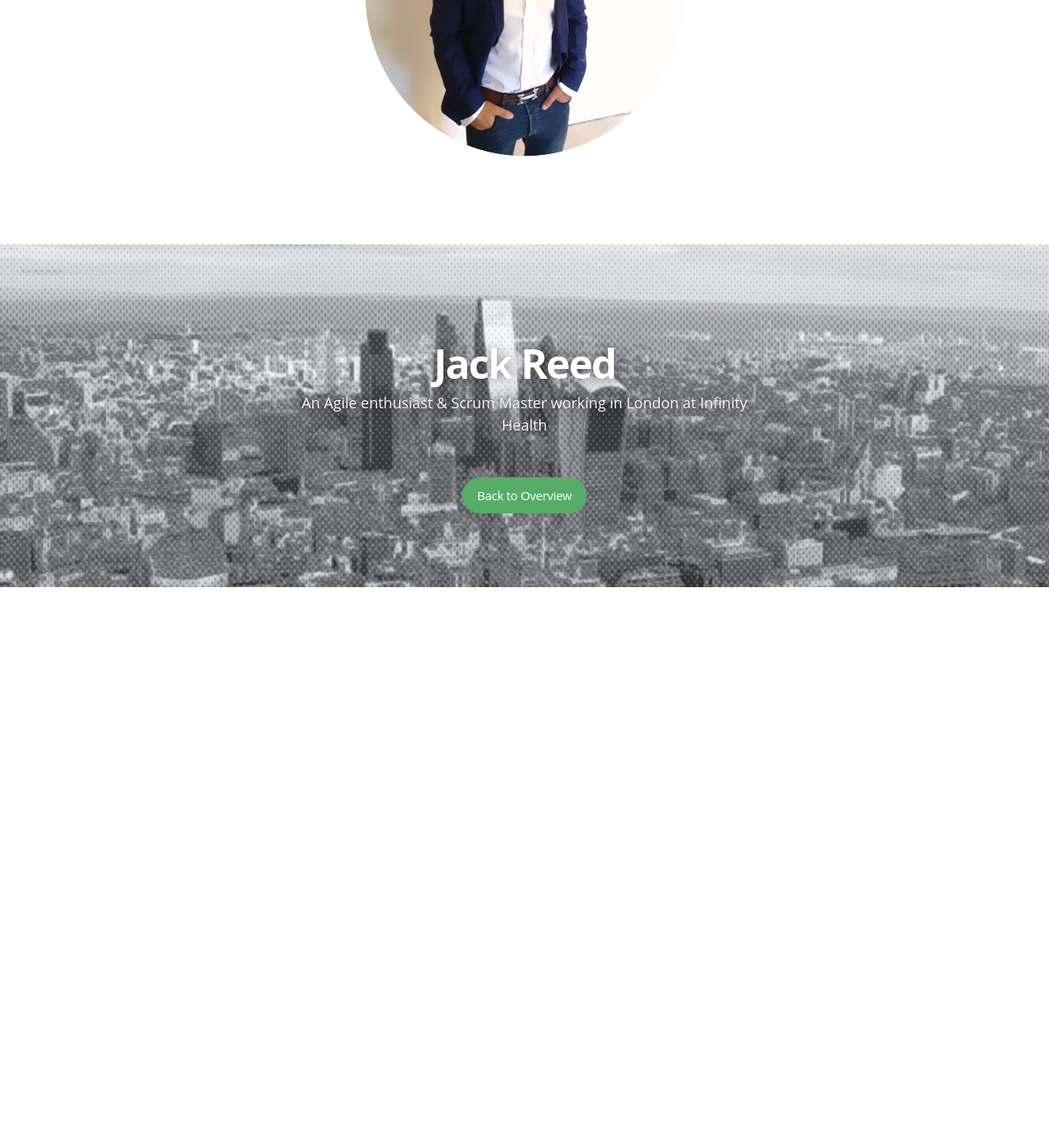
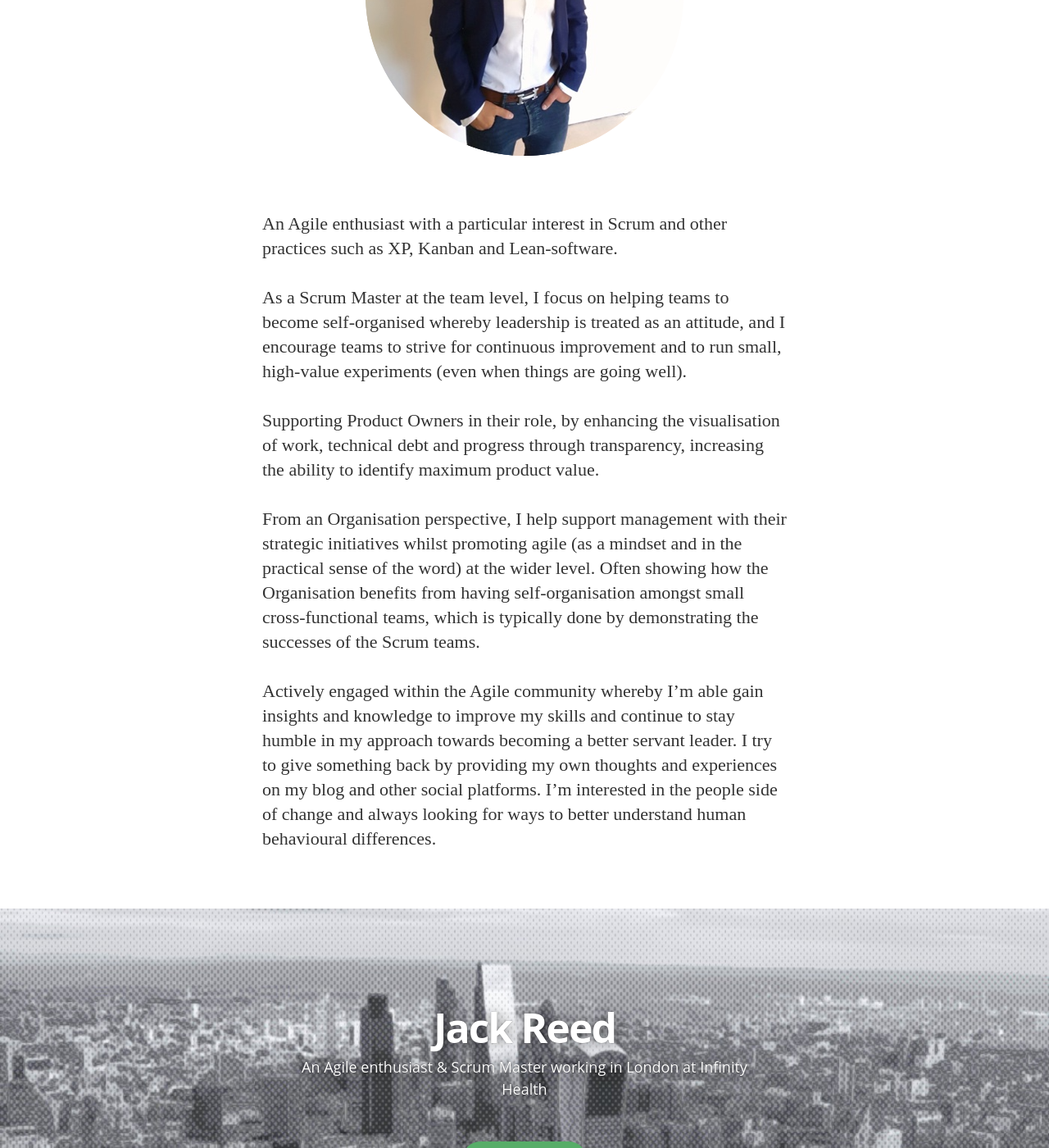
Before and after one commit to IamJackReed/JackReed, a Jekyll site: the page built from about-me.md, in a window 1280 px wide and 1400 px high, scrolled down 462 px. Shown: the whole window at 82% size. Built offline with Jekyll 4.4.1, drawn with Linux system fonts in a browser that asks for light colours; nearby versions of some CDN libraries; some web fonts are replaced; before the commit the page ends 1178 px from its top, so only the background shows below that.

Commit message:
Update about-me.md

```diff
--- a/about-me.md
+++ b/about-me.md
@@ -6,4 +6,14 @@
 
 <p style="text-align:center;"><img src="/assets/images/about-me-profile.png"></p>
 
-<span style="color:#00000; font-family: 'open sans'; font-size: 1em; font-size: 20px; font-weight: 200; hyphens: none;">
+<span style="color:#00000; font-family: 'open sans'; font-size: 1em; font-size: 18px; font-weight: 200; hyphens: none;">
+
+An Agile enthusiast with a particular interest in Scrum and other practices such as XP, Kanban and Lean-software.
+
+As a Scrum Master at the team level, I focus on helping teams to become self-organised whereby leadership is treated as an attitude, and I encourage teams to strive for continuous improvement and to run small, high-value experiments (even when things are going well).
+
+Supporting Product Owners in their role, by enhancing the visualisation of work, technical debt and progress through transparency, increasing the ability to identify maximum product value.
+
+From an Organisation perspective, I help support management with their strategic initiatives whilst promoting agile (as a mindset and in the practical sense of the word) at the wider level. Often showing how the Organisation benefits from having self-organisation amongst small cross-functional teams, which is typically done by demonstrating the successes of the Scrum teams.
+
+Actively engaged within the Agile community whereby I'm able gain insights and knowledge to improve my skills and continue to stay humble in my approach towards becoming a better servant leader. I try to give something back by providing my own thoughts and experiences on my blog and other social platforms. I'm interested in the people side of change and always looking for ways to better understand human behavioural differences.
```
